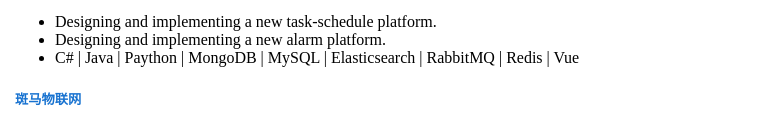
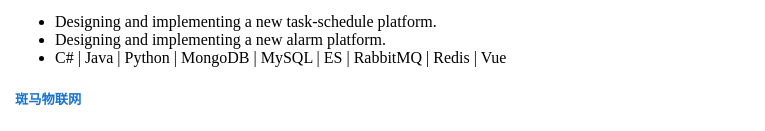
Before and after one commit to sjcarrot/sjcarrot.github.io, a plain HTML site: page index.html in a window 1280 px wide. Shown: the part 306-437 px from the top of the page, without its empty margins (0-765 px from the left). Drawn offline with Linux system fonts and the light colour scheme; a script that the page names is missing.

Commit message:
Update index.html

```diff
--- a/index.html
+++ b/index.html
@@ -45,7 +45,7 @@
                                 <ul>
                                     <li>Designing and implementing a new task-schedule platform.</li>
                                     <li>Designing and implementing a new alarm platform.</li>
-                                    <li>C# | Java | Paython | MongoDB | MySQL | Elasticsearch | RabbitMQ | Redis | Vue</p>
+                                    <li>C# | Java | Python | MongoDB | MySQL | ES | RabbitMQ | Redis | Vue</p>
                                 </ul>
                             </div>
                         </div>
```
